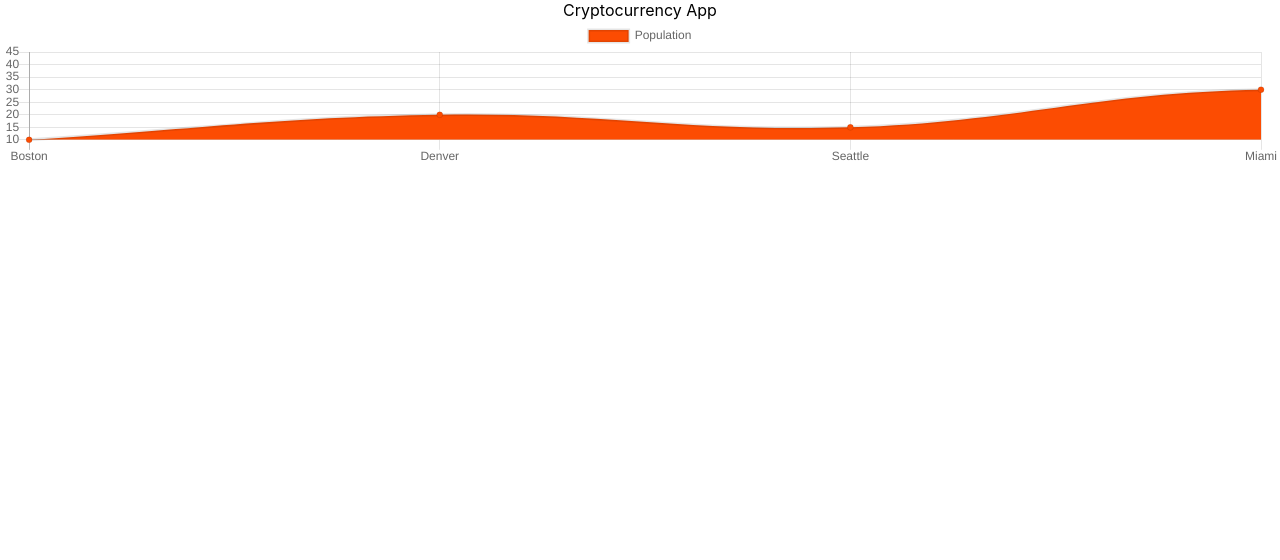
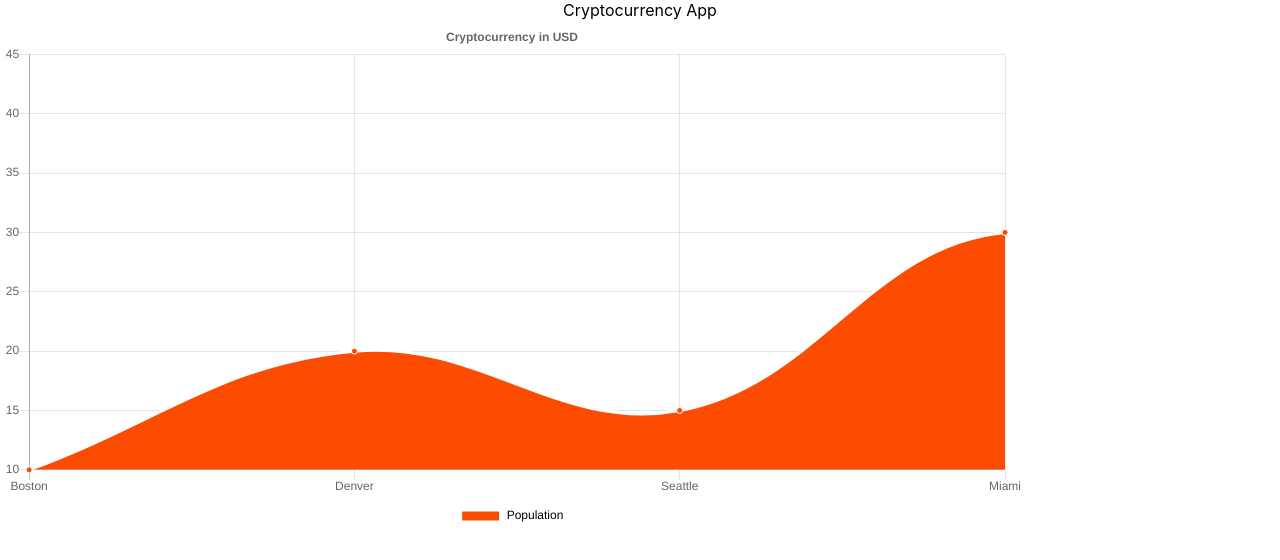
Before and after one commit to bee-squared/cryptocurrency, a React (Create React App) app: page / in a window 1280 px wide. Shown: the top 560 px of the page. Built offline with nearby package versions, Linux system fonts and the light colour scheme.

Commit message:
style the graph

```diff
--- a/src/App.jsx
+++ b/src/App.jsx
@@ -6,7 +6,9 @@ function App() {
   return (
     <div className="App">
       <div>Cryptocurrency App</div>
-      <Chart />
+      <div>
+        <Chart />
+      </div>
     </div>
   );
 }
--- a/src/App.scss
+++ b/src/App.scss
@@ -1,14 +1,3 @@
 .App {
   text-align: center;
 }
-
-.App-header {
-  background-color: #282c34;
-  min-height: 100vh;
-  display: flex;
-  flex-direction: column;
-  align-items: center;
-  justify-content: center;
-  font-size: calc(10px + 2vmin);
-  color: white;
-}
--- a/src/components/chart/chart.jsx
+++ b/src/components/chart/chart.jsx
@@ -11,7 +11,8 @@ class Chart extends React.Component{
         datasets: [{
           label: 'Population',
             data: [10, 20, 15, 30, 20, 15, 28, 44],
-            backgroundColor: 'rgb(252, 76, 2)'
+            backgroundColor: 'rgb(252, 76, 2)',
+            borderColor: 'rgb(255, 255, 255)',
         }]
       }
     }
@@ -22,7 +23,24 @@ class Chart extends React.Component{
         <div className="chartContainer">
           <Line
             data={this.state.chartData}
-            options={{maintainAspectRatio: false}}
+            options={{
+              title: {
+                display: true,
+                text:'Cryptocurrency in USD',
+                position: 'top',
+                align: 'left'
+              },
+              legend: {
+                display: true,
+                position: 'bottom',
+                labels: {
+                  fontColor: 'black'
+                }
+              },
+              layout: {
+                // margin: 'auto',
+              }
+            }}
           />
         </div>
       )
--- a/src/components/chart/chart.scss
+++ b/src/components/chart/chart.scss
@@ -0,0 +1,5 @@
+.chartContainer {
+  display: flex;
+  justify-content: center;
+  width: 80vw;
+}
--- a/src/index.scss
+++ b/src/index.scss
@@ -1,3 +1,7 @@
+html {
+  font-size: 16px;
+}
+
 body {
   margin: 0;
   font-family: -apple-system, BlinkMacSystemFont, 'Segoe UI', 'Roboto', 'Oxygen',
```
